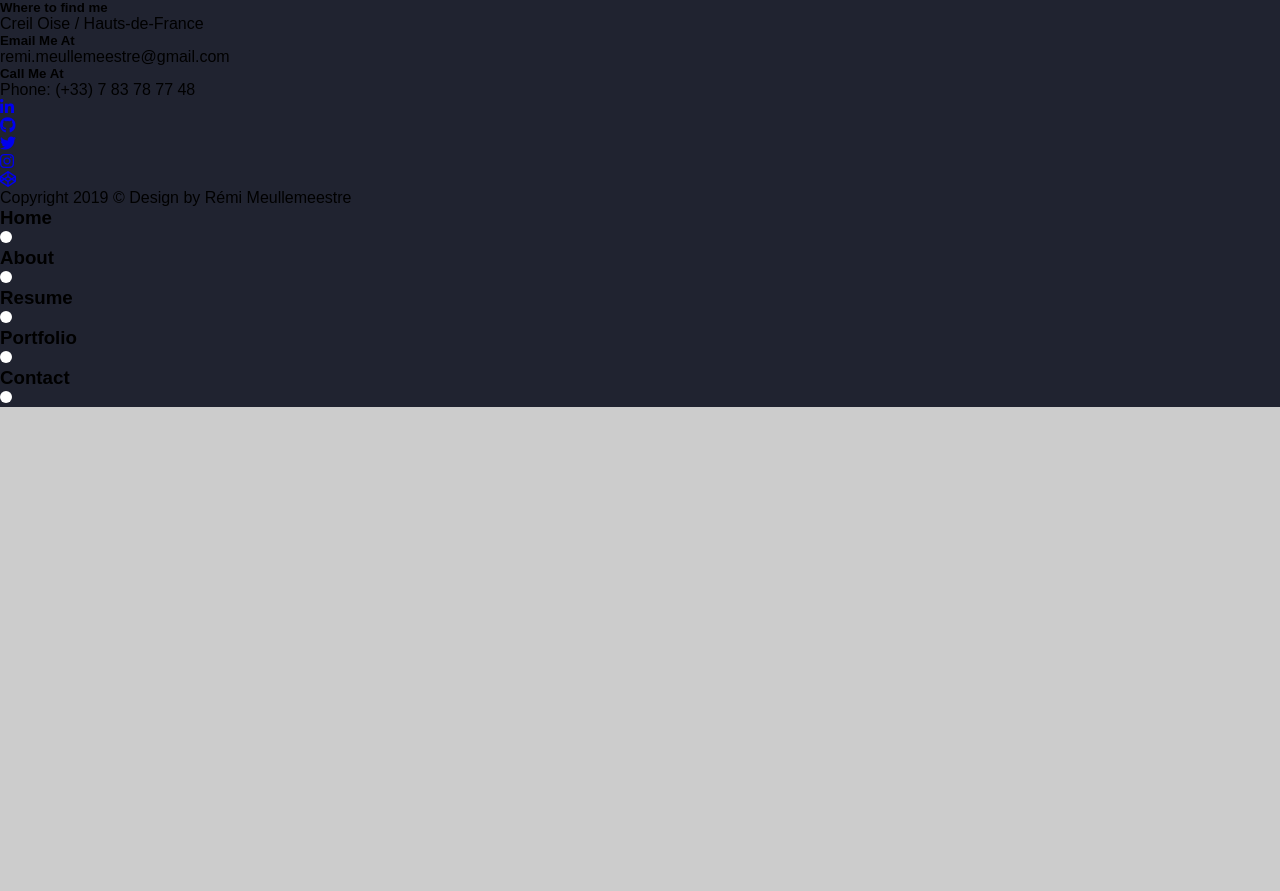
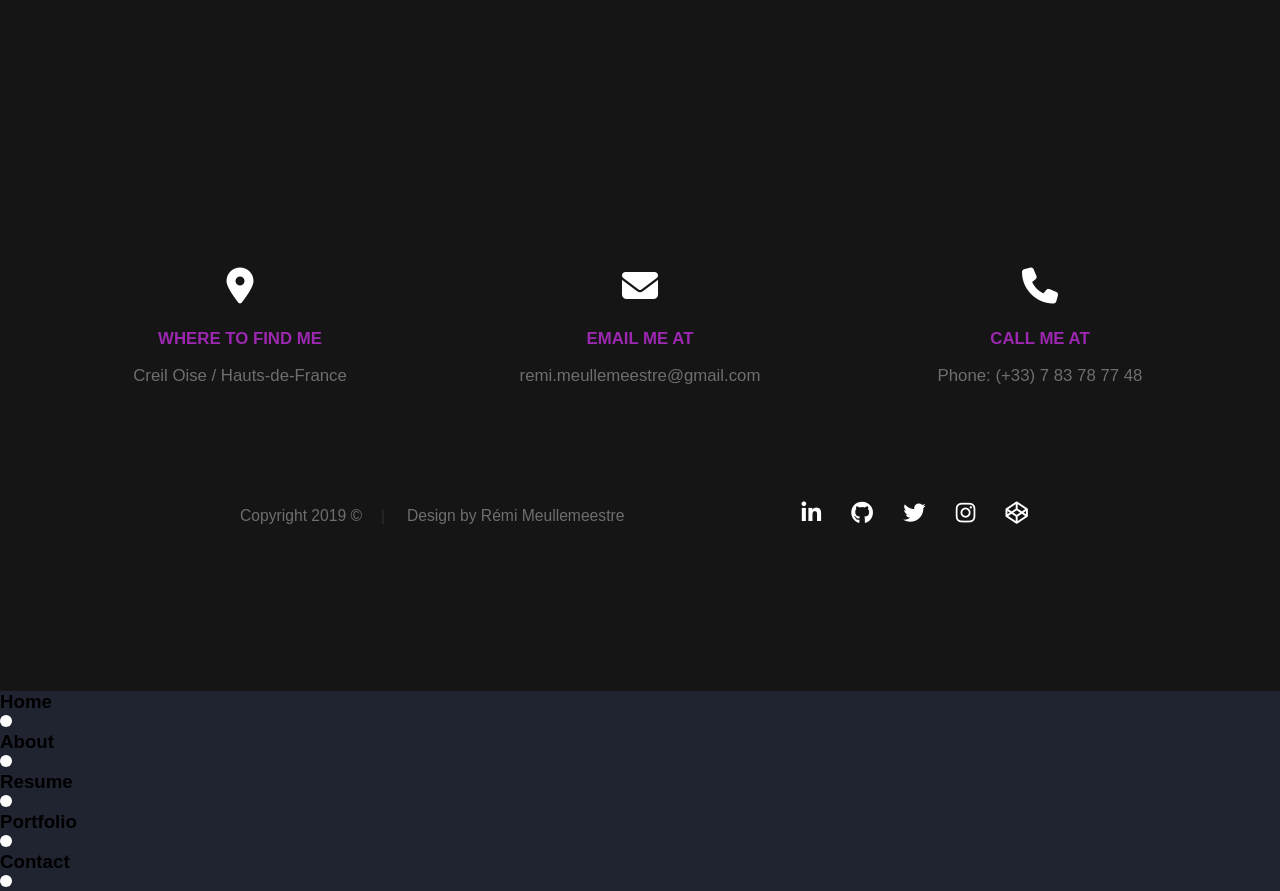
Before and after one commit to Remondo02/portfolio, a PHP site: page / in a window 1280 px wide. Shown: the part 2664-3555 px from the top of the page. Before the commit the page ends 3071 px from the top, so only its background shows below. Run offline with PHP 8.4, Linux system fonts and the light colour scheme; some libraries are stand-ins or nearby versions.

Commit message:
Modification HTML on related sections, Contact info & Social

```diff
--- a/index.html
+++ b/index.html
@@ -355,7 +355,7 @@
             <div class="contact__info">
               <div class="contact__info__icon">
                 <div class="contact__info__icon__single">
-                  <i class="icon-pin"></i>
+                  <i class="fa fa-map-marker"></i>
                 </div>
                 <h5>Where to find me</h5>
                 <p>
@@ -364,21 +364,25 @@
               </div>
               <div class="contact__info__icon">
                 <div class="contact__info__icon__single">
-                  <i class="icon-mail"></i>
+                  <i class="fa fa-envelope"></i>
                 </div>
                 <h5>Email Me At</h5>
                 <p>remi.meullemeestre@gmail.com</p>
               </div>
               <div class="contact__info__icon">
                 <div class="contact__info__icon__single">
-                  <i class="icon-phone"></i>
+                  <i class="fa fa-phone"></i>
                 </div>
                 <h5>Call Me At</h5>
                 <p>Phone: (+33) 7 83 78 77 48</p>
               </div>
             </div>
-            <div class="page social">
-              <div class="social__container">
+            <div class="social">
+              <!-- <div class="social__container"> -->
+              <div class="copyright">
+                <span> Copyright 2019 ©</span>
+                <span>Design by Rémi Meullemeestre</span>
+              </div>
               <div class="social__container__right">
                 <ul class="social__container__right__items">
                   <li>
@@ -413,15 +417,7 @@
                 </ul>
                 <!--social-->
               </div>
-                <!-- col-six tab-full -->
-                <div class="social__container__left">
-                  <div class="copyright">
-                    <span> Copyright 2019 ©</span>
-                    <span>Design by Rémi Meullemeestre</span>
-                  </div>
-                  <!-- /copyright -->
-                </div>
-              </div>
+              <!-- </div> -->
             </div>
             <!-- /contact-info -->
           </section>
--- a/styles.css
+++ b/styles.css
@@ -485,7 +485,7 @@
 }
 
 /***********************************
-Section Contact
+Section Contact Form
 ***********************************/
 
 .form__container {
@@ -573,6 +573,123 @@
 .form__container textarea:valid {
   border-bottom: 2px solid #f7497d;
 }
+
+/***************************
+Section Contact contact
+**************************/
+
+.contact {
+  background: #151515;
+  padding-top: 12rem;
+  padding-bottom: 7.2rem;
+}
+
+.contact__info {
+  display: grid;
+  grid-template-columns: repeat(3, 400px);
+  justify-content: center;
+  align-content: center;
+  margin: 4.8rem 0 4.8em;
+  font-family: "poppins-regular", sans-serif;
+  font-size: 1.5em;
+  align-items: center;
+  justify-content: center;
+  text-align: center;
+}
+
+.contact__info__icon:last-child {
+  margin-right: 0;
+}
+
+.contact__info__icon__single {
+  text-align: center;
+  margin-bottom: 1em;
+}
+
+.contact__info__icon__single i {
+  color: white;
+  font-size: 1.5em;
+}
+
+.contact .contact__info__icon h5 {
+  color: #9c27b0;
+  font-family: "poppins", sans-serif;
+  text-transform: uppercase;
+  font-size: 0.7em;
+  margin-bottom: 1em;
+  font-weight: 800;
+}
+.contact .contact__info__icon p {
+  color: #6e6e6e;
+  font-size: 0.7em;
+  font-family: "poppins-regular", sans-serif;
+}
+
+.contact__info h5 {
+  color: #9c27b0;
+}
+
+.social {
+  display: grid;
+  grid-template-columns: repeat(2, 400px);
+  padding-bottom: 3rem;
+  font-size: 1.4rem;
+  font-family: "poppins-regular", sans-serif;
+  justify-content: center;
+}
+
+.social .social__container__right__items a,
+.social .social__container__right__items a:visited {
+  color: #ffffff;
+}
+.social .social__container__right__items a:hover,
+.social .social__container__right__items a:focus {
+  color: #9c27b0;
+  transition: all 0.3s ease-in-out;
+}
+
+.social .social__container {
+  display: flex;
+}
+
+.social__container__right {
+  text-align: right;
+  float: right;
+}
+
+.social .social__container__right__items {
+  display: inline-block;
+  font-size: 1em;
+  margin: 0;
+  padding: 0;
+  position: relative;
+  /* max-width: 900px; */
+}
+.social .social__container__right__items li {
+  display: inline-block;
+  margin: 0 12px;
+  padding: 0;
+}
+.social .social__container__right__items li a {
+  color: #ffffff;
+}
+
+.social .copyright span {
+  display: inline-block;
+  color: #6e6e6e;
+  font-size: 0.7em;
+  font-family: "poppins-regular", sans-serif;
+}
+.social .copyright span::after {
+  content: "|";
+  display: inline-block;
+  padding: 0 1em 0 1.2em;
+  color: rgba(255, 255, 255, 0.1);
+}
+.social .copyright span:last-child::after {
+  display: none;
+}
+
 /* footer {
   padding-bottom: 3rem;
   font-size: 1.4rem;
```
Lines whose indentation alone changed are shown as unchanged.
